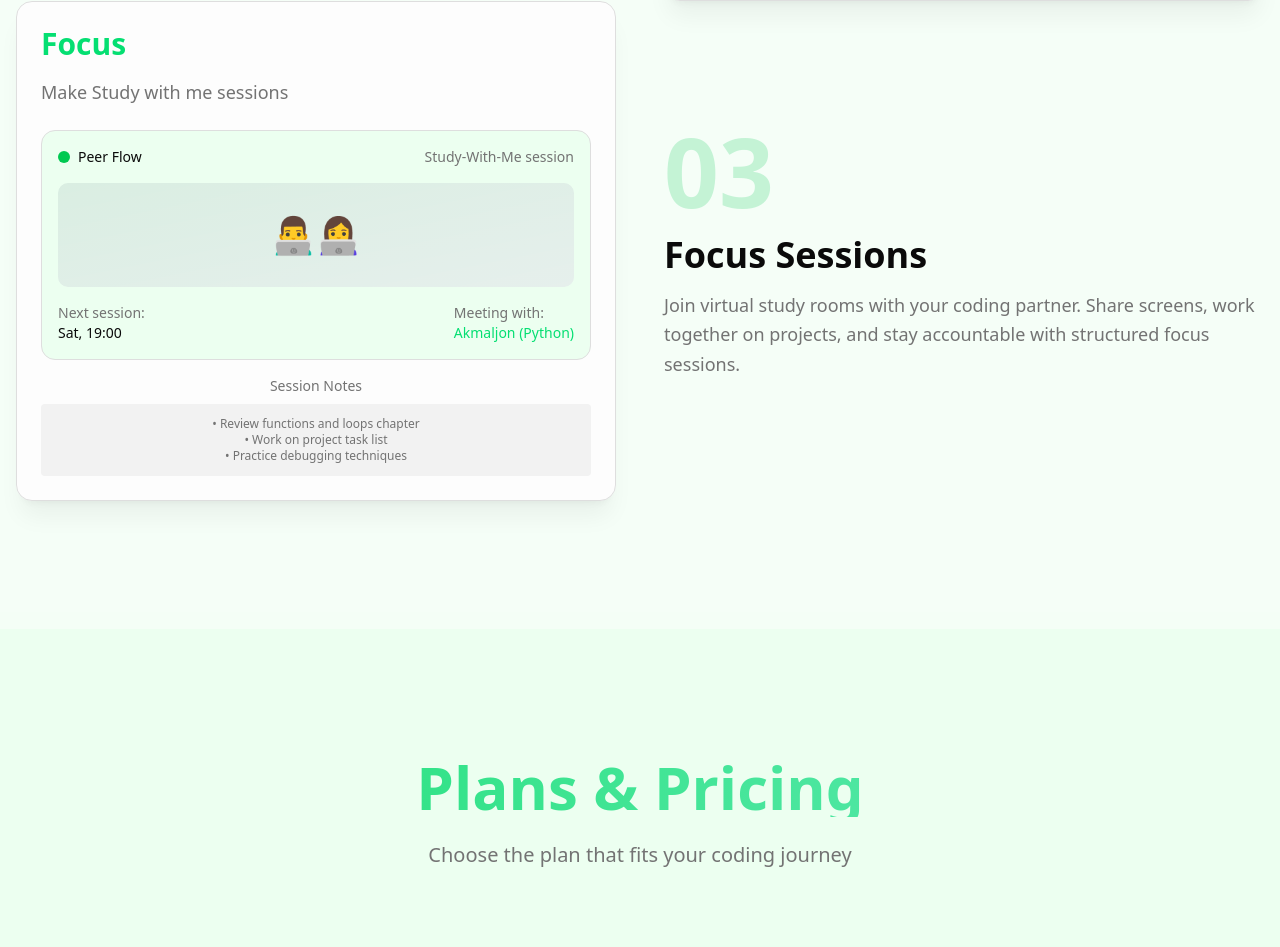
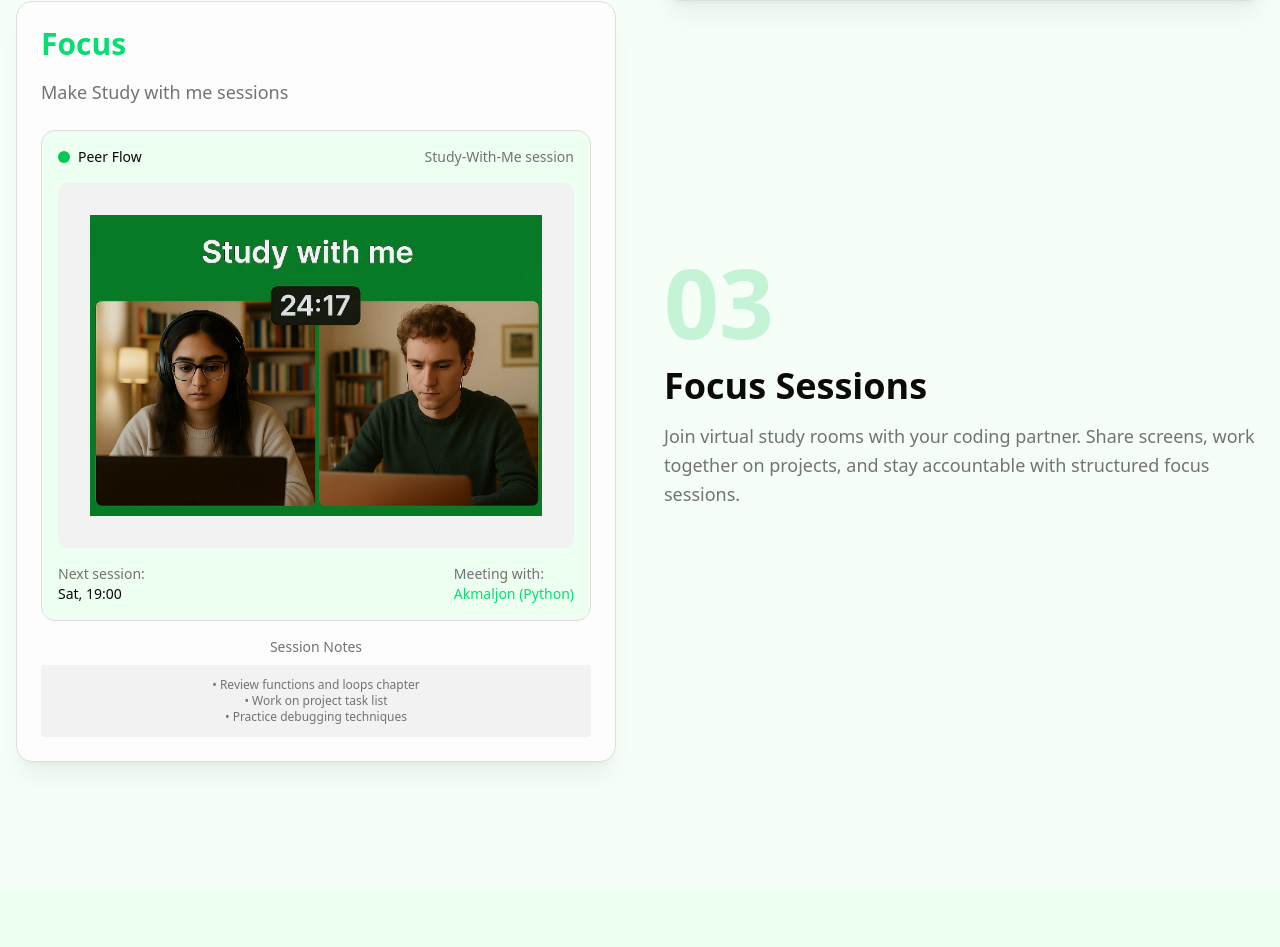
Before and after one commit to Jasmina-prog/peer-flow, a Next.js app: page / in a window 1280 px wide. Shown: the part 2183-3130 px from the top of the page. Built offline with nearby package versions, Linux system fonts and the light colour scheme; no server answers.

Commit message:
home page ni fix qildim

```diff
--- a/src/app/page.jsx
+++ b/src/app/page.jsx
@@ -232,10 +232,11 @@ export default function HomePage() {
                   </div>
 
                   <div className="bg-muted rounded-lg p-8 mb-4 relative overflow-hidden">
-                    <div className="absolute inset-0 bg-gradient-to-br from-green-500/10 to-emerald-500/5"></div>
+                    <img src="/homeimg.png" alt="" />
+                    {/* <div className="absolute inset-0 bg-gradient-to-br from-green-500/10 to-emerald-500/5"></div>
                     <div className="relative flex justify-center items-center">
                       <div className="text-4xl">👨‍💻👩‍💻</div>
-                    </div>
+                    </div> */}
                   </div>
 
                   <div className="flex justify-between items-center text-sm">
--- /dev/null
+++ b/src/app/user-profile/[[...user=profile]]/page.jsx
@@ -0,0 +1,9 @@
+import { UserProfile } from "@clerk/nextjs";
+
+export default function UserProfilePage() {
+  return (
+    <div className="flex justify-center items-center py-8">
+        <UserProfile path="/user-profile"/>
+    </div>
+  )
+}
--- a/src/components/navbar.jsx
+++ b/src/components/navbar.jsx
@@ -3,7 +3,7 @@
 import Link from "next/link"
 import { Button } from "@/components/ui/button"
 import { ThemeToggle } from "@/components/theme-toggle"
-import { SignedIn, SignedOut, SignInButton, SignOutButton, SignUpButton } from "@clerk/nextjs"
+import { SignedIn, SignedOut, SignInButton, SignOutButton, SignUpButton, UserButton } from "@clerk/nextjs"
 
 export function Navbar() {
   return (
@@ -54,8 +54,6 @@ export function Navbar() {
                     card: "bg-gray-900 text-white shadow-lg rounded-2xl",
                     formButtonPrimary: "bg-green-500 hover:bg-green-600 text-white",
                     footer: { display: "none" },
-          // headerTitle: { display: "none" },
-          // headerSubtitle: { display: "none" },
                   },
                 }}>
                 <Button variant="outline" className="border-green-500 dark:border-green-500 px-7 rounded-none" >
@@ -65,16 +63,13 @@ export function Navbar() {
             </SignedOut>
 
             <SignedIn>
+                <Link href="/user-profile">Profile</Link>
               <SignOutButton mode="modal">
-                {/* <UserButton/> */}
                 <Button variant="outline" className="border-green-500 dark:border-green-500 px-7 rounded-none" >
                   Sign out
                 </Button>
               </SignOutButton>
             </SignedIn>
-
-
-
 
           </div>
         </div>
--- a/src/middleware.js
+++ b/src/middleware.js
@@ -1,4 +1,6 @@
-import { clerkMiddleware } from '@clerk/nextjs/server';
+import { clerkMiddleware, createRouteMatcher } from '@clerk/nextjs/server';
+
+const isProtectedRoute = createRouteMatcher(["/"])
 
 export default clerkMiddleware();
 
```
Also changed, not shown: public/homeimg.png (added). Lines whose indentation alone changed are shown as unchanged.
